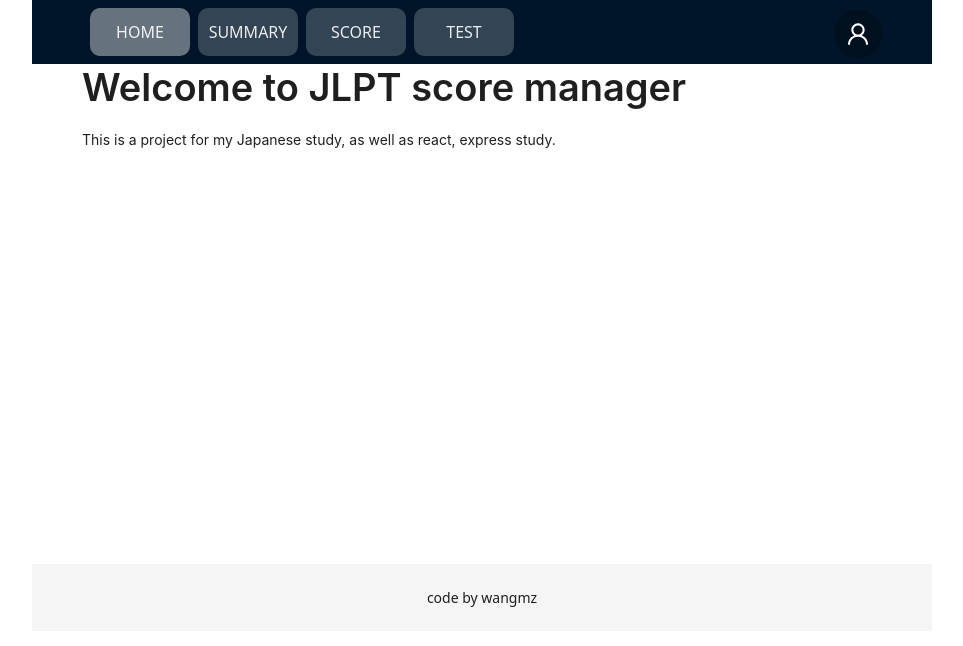
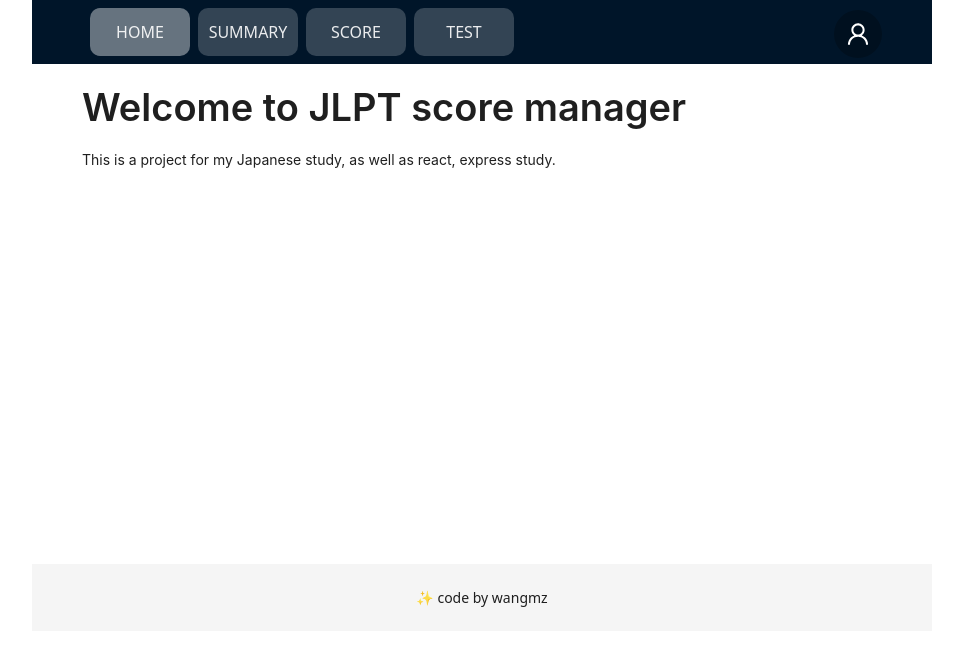
Before and after one commit to Wangmz-1211/jlpt-score-manager-react, a React (Create React App) app: page /#/ in a window 1280 px wide. Shown: the top 646 px of the page, without its empty margins (158-1121 px from the left). Built offline with nearby package versions, Linux system fonts and the light colour scheme; no server answers.

Commit message:
💄 fix some css conflict

```diff
--- a/src/App.jsx
+++ b/src/App.jsx
@@ -58,7 +58,7 @@ function App(props) {
 						</Routes>
 					</Content>
 					<Footer style={{ textAlign: 'center' }}>
-						code by wangmz
+						✨ code by wangmz
 					</Footer>
 				</div>
 			</Suspense>
--- a/src/components/ScoreList.css
+++ b/src/components/ScoreList.css
@@ -2,7 +2,7 @@
     width: 800px;
     padding-top: 20px;
 }
-.anticon {
+.ant-card-body .anticon {
     justify-content: center;
     height: 37px;
 }
--- a/src/views/HomeView.jsx
+++ b/src/views/HomeView.jsx
@@ -7,7 +7,7 @@ const { Title, Paragraph } = Typography
 function HomeView() {
 	return (
 		<div className='home-view-box'>
-			<Typography>
+			<Typography style={{paddingTop: 20}}>
 				<Title>Welcome to JLPT score manager</Title>
 				<Paragraph>
 					This is a project for my Japanese study, as well as react,
```
